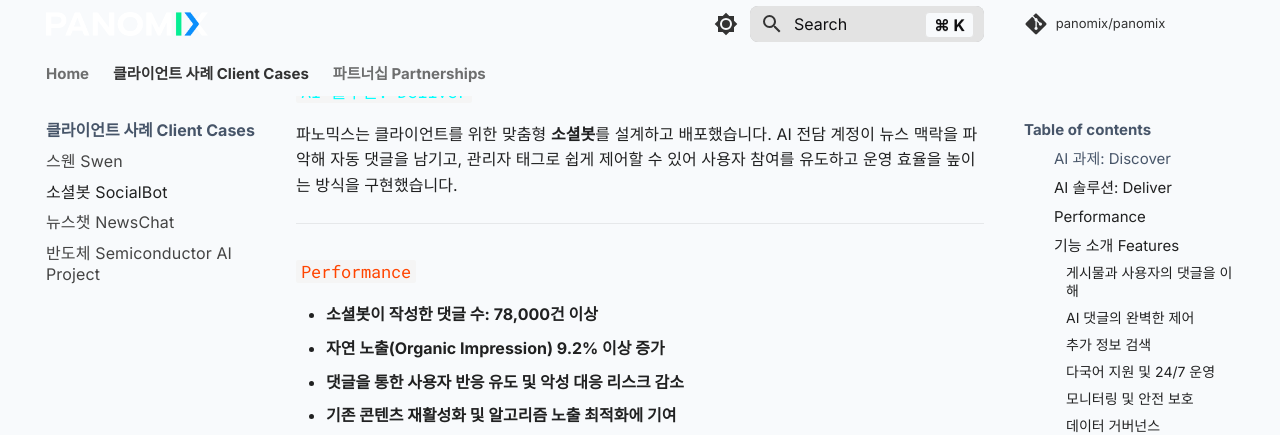
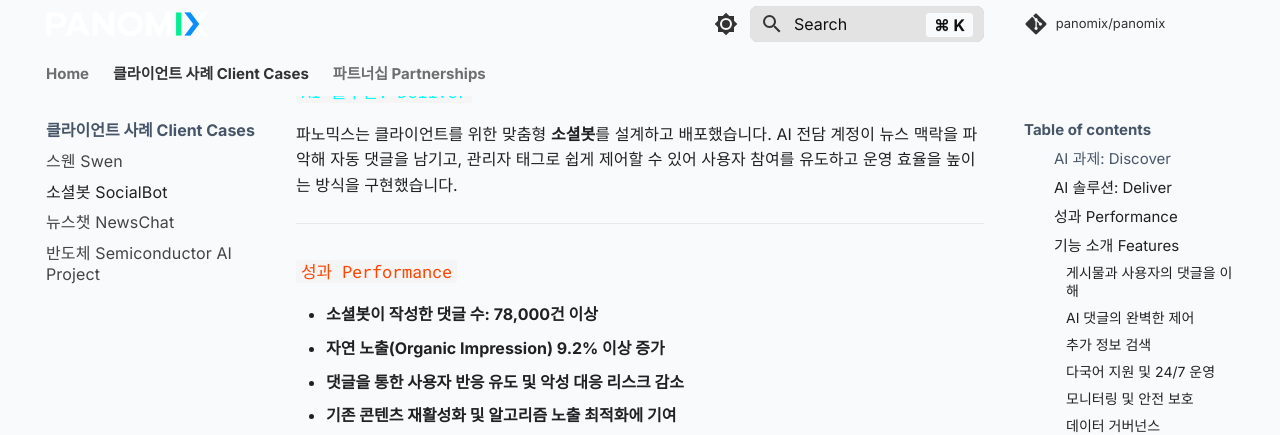
Before and after one commit to panomix/panomix, an MkDocs documentation site: the page built from docs/clients/socialbot/socialbot.md, in a window 1280 px wide and 900 px high, scrolled down 1246 px. Shown: the top 435 px of the window. Built offline with MkDocs 1.6.1 and Material for MkDocs 9.7.7, drawn with Linux system fonts in a browser that asks for light colours; comment, search, counter and statistics services are not loaded.

Commit message:
Update socialbot.md

```diff
--- a/docs/clients/socialbot/socialbot.md
+++ b/docs/clients/socialbot/socialbot.md
@@ -31,7 +31,7 @@
 
 ---
 
-### <code style="color : orangered">Performance</code> ###
+### <code style="color : orangered">성과 Performance</code> ###
 
 - **소셜봇이 작성한 댓글 수: 78,000건 이상**
 - **자연 노출(Organic Impression) 9.2% 이상 증가**
```
